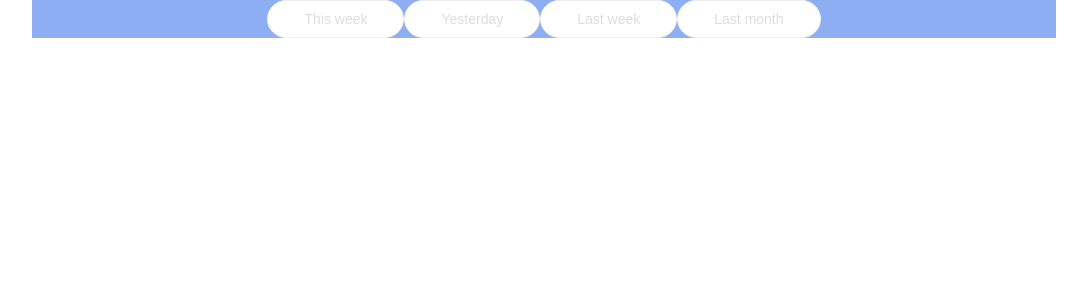
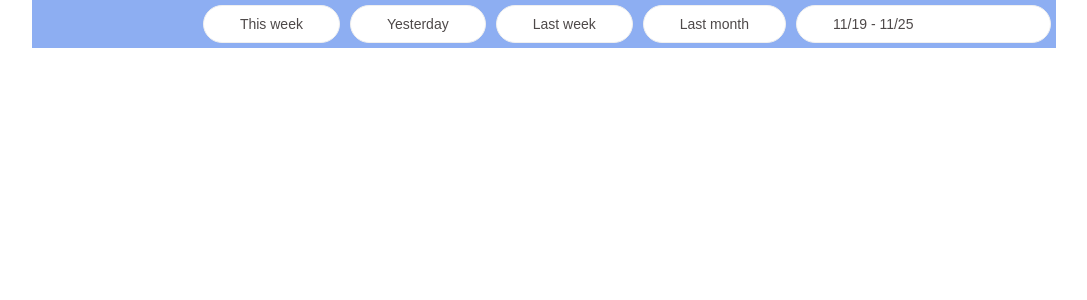
Before and after one commit to riddhiparmarbrainvire/esdashboard, a Next.js app: page / in a window 1280 px wide. Both pictures are taken after a click on the button "This week". Shown: the top 300 px of the page, without its empty margins (96-1183 px from the left). Built offline with nearby package versions, Linux system fonts and the light colour scheme.

Commit message:
date functionality with react-date-picker

```diff
--- a/package.json
+++ b/package.json
@@ -13,12 +13,14 @@
     "next": "13.5.6",
     "react": "^18",
     "react-chartjs-2": "^5.2.0",
+    "react-datepicker": "^4.23.0",
     "react-dom": "^18",
     "styled-components": "^6.1.1"
   },
   "devDependencies": {
     "@types/node": "^20",
     "@types/react": "^18",
+    "@types/react-datepicker": "^4.19.3",
     "@types/react-dom": "^18",
     "eslint": "^8",
     "eslint-config-next": "13.5.6",
--- a/src/components/ButtonFilter.tsx
+++ b/src/components/ButtonFilter.tsx
@@ -1,14 +1,81 @@
-import React from "react";
+import React, { useState } from "react";
 import SingleButton from "./SingleButton";
-import { ButtonContainer } from "@/styles/button.styles";
+import DateInput from "./DateInput";
+import { ButtonContainer } from "@/styles/dashboard.styles";
 
 const ButtonFilter = () => {
+  const [yesterdaysSelectedDate, setYesterdaysSelectedDate] =
+    useState<Date | null>(null);
+  const [startWeekDate, setStartWeekDate] = useState<Date | null>(null);
+  const [endWeekDate, setEndWeekDate] = useState<Date | null>(null);
+  const [option, setOption] = useState<string | null>(null);
+
+  const handleButtonClick = (option: string) => {
+    const currentDate = new Date();
+
+    switch (option) {
+      case "yesterday":
+        var yesterday = new Date(Date.now() - 864e5);
+        setYesterdaysSelectedDate(yesterday);
+        setOption(option);
+        break;
+      case "thisWeek":
+        // Calculate the start of the current week (Sunday)
+        const startOfWeek = new Date(currentDate);
+        startOfWeek.setDate(currentDate.getDate() - currentDate.getDay());
+
+        // Calculate the end of the current week (Saturday)
+        const endOfWeek = new Date(currentDate);
+        endOfWeek.setDate(currentDate.getDate() + (6 - currentDate.getDay()));
+
+        // Update startWeekDate and endWeekDate state variables
+        setStartWeekDate(startOfWeek);
+        setEndWeekDate(endOfWeek);
+        setOption(option);
+        break;
+      case "lastWeek":
+        // Logic to calculate start and end dates of the last week
+        // Update startWeekDate and endWeekDate state variables
+        break;
+      case "lastMonth":
+        // Logic to calculate start and end dates of the last month
+        // Update startWeekDate and endWeekDate state variables
+        break;
+      default:
+        break;
+    }
+  };
+
+  const handleDateChange = (dates: [Date | null, Date | null] | null) => {
+    if (dates) {
+      setStartWeekDate(dates[0]);
+      setEndWeekDate(dates[1]);
+    }
+  };
+
   return (
     <ButtonContainer>
-      <SingleButton text="This week" />
-      <SingleButton text="Yesterday" />
+      <SingleButton
+        text="This week"
+        onClick={() => handleButtonClick("thisWeek")}
+      />
+      <SingleButton
+        text="Yesterday"
+        onClick={() => handleButtonClick("yesterday")}
+      />
       <SingleButton text="Last week" />
       <SingleButton text="Last month" />
+      <DateInput
+        startWeekDate={startWeekDate}
+        endWeekDate={endWeekDate}
+        yesterdaysSelectedDate={yesterdaysSelectedDate}
+        setYesterdaysSelectedDate={setYesterdaysSelectedDate}
+        setStartWeekDate={setStartWeekDate}
+        setEndWeekDate={setEndWeekDate}
+        placeholder="Select Date"
+        option={option}
+        handleDateChange={handleDateChange}
+      />
     </ButtonContainer>
   );
 };
--- /dev/null
+++ b/src/components/DateInput.tsx
@@ -0,0 +1,71 @@
+import { DateInputField } from "@/styles/dashboard.styles";
+import React, { useState } from "react";
+import "react-datepicker/dist/react-datepicker.css";
+
+const DateInput = ({
+  yesterdaysSelectedDate,
+  setYesterdaysSelectedDate,
+  placeholder,
+  startWeekDate,
+  endWeekDate,
+  setStartWeekDate,
+  setEndWeekDate,
+  option,
+  handleDateChange,
+}: any) => {
+  const formatDateWithOrdinal = (date: Date | null): string => {
+    if (!date) {
+      return "";
+    }
+
+    const day = date.getDate();
+    // console.log(day, "day"); 21
+    const month = date.toLocaleString("default", { month: "short" });
+    // console.log(month, "month"); Nov
+    const suffix = (day: number): string => {
+      if (day >= 11 && day <= 13) {
+        return "th";
+      }
+      switch (day % 10) {
+        case 1:
+          return "st";
+        case 2:
+          return "nd";
+        case 3:
+          return "rd";
+        default:
+          return "th";
+      }
+    };
+
+    return `${day}${suffix(day)} ${month}`;
+  };
+
+  return (
+    <div>
+      {option === "yesterday" && (
+        <DateInputField
+          selected={yesterdaysSelectedDate}
+          placeholderText={placeholder}
+          onChange={(date) => setYesterdaysSelectedDate(date)}
+          dateFormat="MM/dd"
+        />
+      )}
+
+      {option === "thisWeek" && (
+        <DateInputField
+          selected={startWeekDate}
+          placeholderText={placeholder}
+          onChange={handleDateChange}
+          startDate={startWeekDate}
+          endDate={endWeekDate}
+          selectsRange
+          dateFormat="MM/dd"
+        />
+      )}
+      <p>{formatDateWithOrdinal(yesterdaysSelectedDate)}</p>
+    </div>
+  );
+};
+
+export default DateInput;
--- a/src/components/SingleButton.tsx
+++ b/src/components/SingleButton.tsx
@@ -1,12 +1,13 @@
-import { Button } from "@/styles/button.styles";
+import { Button } from "@/styles/dashboard.styles";
 import React from "react";
 
 interface MyComponentProps {
   text: string;
+  onClick?: any;
 }
 
 const SingleButton = (prop: MyComponentProps) => {
-  return <Button>{prop.text}</Button>;
+  return <Button onClick={prop.onClick}>{prop.text}</Button>;
 };
 
 export default SingleButton;
--- a/src/styles/button.styles.tsx
+++ b/src/styles/dashboard.styles.tsx
@@ -1,4 +1,5 @@
 import styled from "styled-components";
+import DatePicker from "react-datepicker";
 
 export const ButtonContainer = styled.div`
   background-color: #8daef2;
@@ -14,7 +15,7 @@ export const ButtonContainer = styled.div`
   width: 80%;
   display: flex;
   align-items: center;
-  justify-content: center;
+  justify-content: right;
 `;
 
 export const Button = styled.button`
@@ -24,10 +25,29 @@ export const Button = styled.button`
   font-size: 14px;
   padding: 10px 36px;
   background-color: #fff;
-  color: #dddddd;
+  color: #4e4949;
+  margin: 5px;
 
   &:hover {
     opacity: 0.9;
     transform: scale(0.98);
   }
 `;
+
+export const DateInputField = styled(DatePicker)`
+  border-radius: 50px;
+  border: 1px solid #efefef;
+  cursor: pointer;
+  font-size: 14px;
+  padding: 10px 36px;
+  background-color: #fff;
+  color: #4e4949;
+  margin: 5px;
+
+  &:focus {
+    border: none;
+    outline: none;
+    opacity: 0.9;
+    transform: scale(0.98);
+  }
+`;
```
Also changed, not shown: 1 other file (tests, documents, lock files or other folders).
